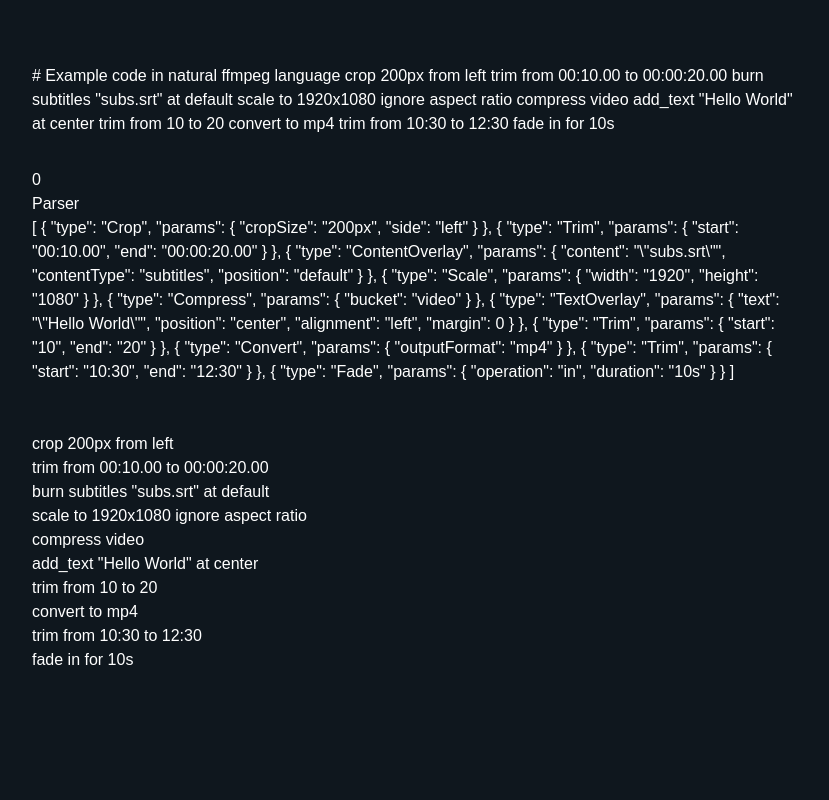
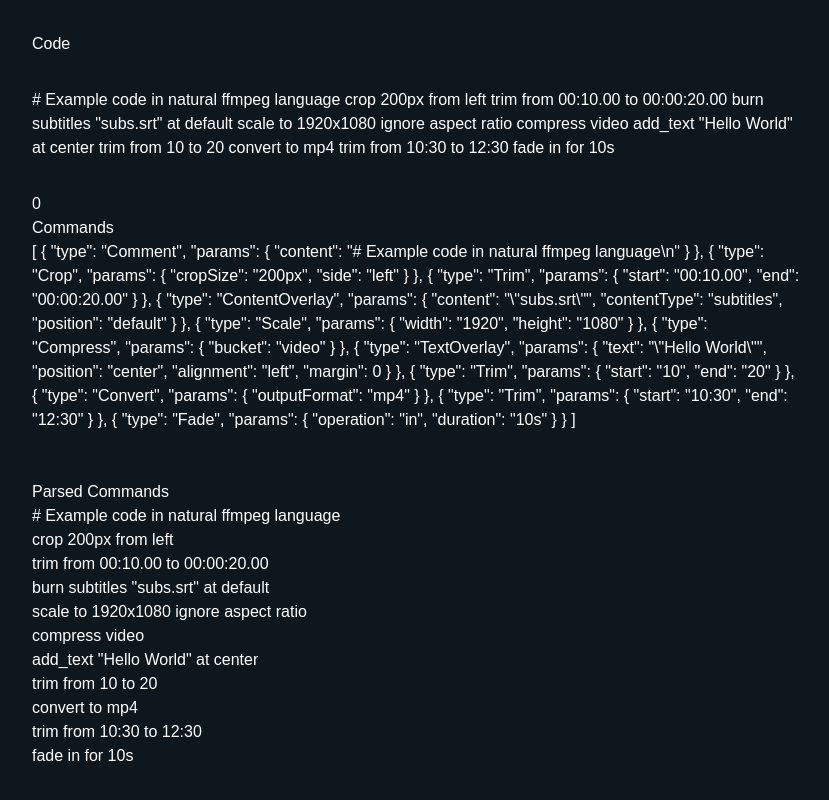
Before and after one commit to AlRodriguezGar14/natural-language-ffmpeg, a Next.js app: page /parser in a window 1280 px wide. Shown: the whole page, without its empty margins (224-1053 px from the left). Built offline with nearby package versions, Linux system fonts and the light colour scheme.

Commit message:
[parser] time parsing documentation, parse comment

```diff
--- a/app/parser/page.tsx
+++ b/app/parser/page.tsx
@@ -297,7 +297,26 @@ const commandPatterns: CommandPattern[] = [
 ];
 
 function validateTrimParams(start: string, end: string): boolean {
-  // HH:MM:SS.ms, MM:SS or SS format
+  /**
+   * HH:MM:SS.ms, MM:SS or SS format
+   *
+   * ^                                    // Start of string
+   * (?:                                 // Non-capturing group for hours/minutes (optional)
+   *   (?:(\d+):)?                      // HOURS: One or more digits + colon (optional)
+   *   (\d{1,2}):                       // MINUTES: 1-2 digits + colon
+   * )?                                 // End of hours/minutes group
+   * (\d{1,2})                          // SECONDS: 1-2 digits (required)
+   * (?:\.(\d+))?                       // MILLISECONDS: Decimal point + one or more digits (optional)
+   * $                                  // End of string
+   *
+   * Valid formats:
+   * - "12"            (seconds)
+   * - "12.5"          (seconds.ms)
+   * - "1:23"          (minutes:seconds)
+   * - "1:23.456"      (minutes:seconds.ms)
+   * - "1:02:03"       (hours:minutes:seconds)
+   * - "1:02:03.456"   (hours:minutes:seconds.ms)
+   */
   const timePattern = /^(?:(?:(\d+):)?(\d{1,2}):)?(\d{1,2})(?:\.(\d+))?$/;
 
   const validateFormat = (value: string): boolean => {
@@ -370,7 +389,7 @@ function validateCommandPatterns(args: string[]): Result {
     if (!validated) {
       return {
         success: false,
-        lastIndex: 0,
+        lastIndex: tokenCheck.position,
         error: `${command}: Invalid command arguments {${token}}`,
       };
     }
@@ -422,7 +441,7 @@ function processCommand(words: string[], startIndex: number): Result {
   }
   // Calculate how many tokens we should examine (all possible positions)
   const maxPosition = Math.max(
-    ...pattern.expectedTokens.map((t) => t.position)
+    ...pattern.expectedTokens.map((t) => t.position),
   );
   const endIndex = Math.min(startIndex + maxPosition + 1, words.length);
 
@@ -444,6 +463,16 @@ export default function Parser() {
   }
 
   for (let i = 0; i < words.length; i++) {
+    if (validateComment(words[i])) {
+      parsedCommands.push(words[i]);
+      commands.push({
+        type: "Comment",
+        params: {
+          content: words[i],
+        },
+      });
+    }
+
     if (words[i] === "trim") {
       const result = processCommand(words, i);
       i += result.lastIndex;
@@ -530,11 +559,13 @@ export default function Parser() {
   }
   return (
     <div className="px-64 py-8 text-white">
+      <h2>Code</h2>
       <p className="py-8">{code}</p>
       {errors.length && <p className="text-red-600">{errors[0]}</p>}
-      <p>Parser</p>
+      <h2>Commands</h2>
       {JSON.stringify(commands, null, 2)}
       <div className="my-12" />
+      <h2>Parsed Commands</h2>
       {parsedCommands.map((c, i) => (
         <p key={i}>{c}</p>
       ))}
```
